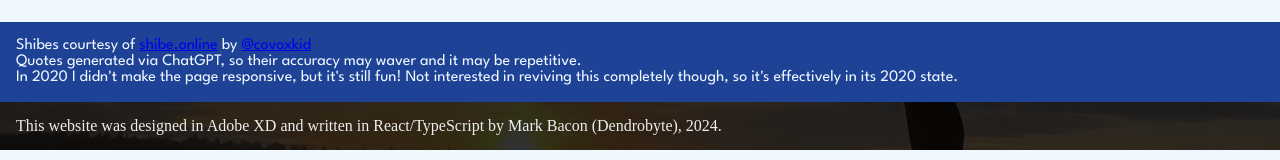
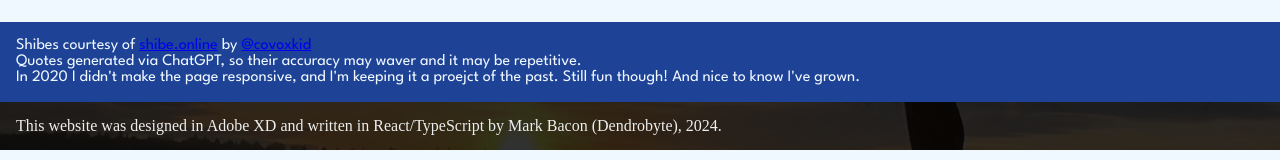
Before and after one commit to Dendrobyte/markside, a React (Create React App) app: page /emergenshibe in a window 1280 px wide. Shown: the part 323-483 px from the top of the page. Built offline with nearby package versions, Linux system fonts and the light colour scheme; no server answers; a web font is replaced by a local one.

Commit message:
Teeny tiny tweak

```diff
--- a/src/emergenshiba/ShibaHomepage.js
+++ b/src/emergenshiba/ShibaHomepage.js
@@ -152,7 +152,7 @@ function ShibaHomepage() {
             <div className="footer">
                 <p>Shibes courtesy of <a href="https://shibe.online">shibe.online</a> by <a href="https://twitter.com/covoxkid/">@covoxkid</a></p>
                 <p>Quotes generated via ChatGPT, so their accuracy may waver and it may be repetitive.</p>
-                <p>In 2020 I didn't make the page responsive, but it's still fun! Not interested in reviving this completely though, so it's effectively in its 2020 state.</p>
+                <p>In 2020 I didn't make the page responsive, and I'm keeping it a proejct of the past. Still fun though! And nice to know I've grown.</p>
             </div>
         </div>
     </>
```
